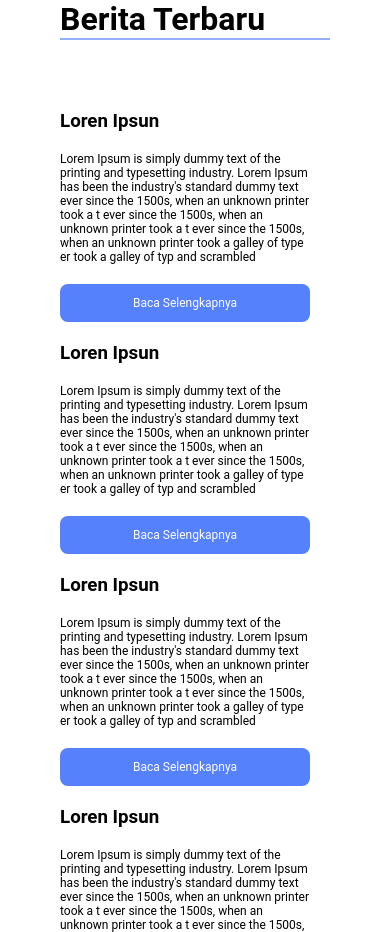
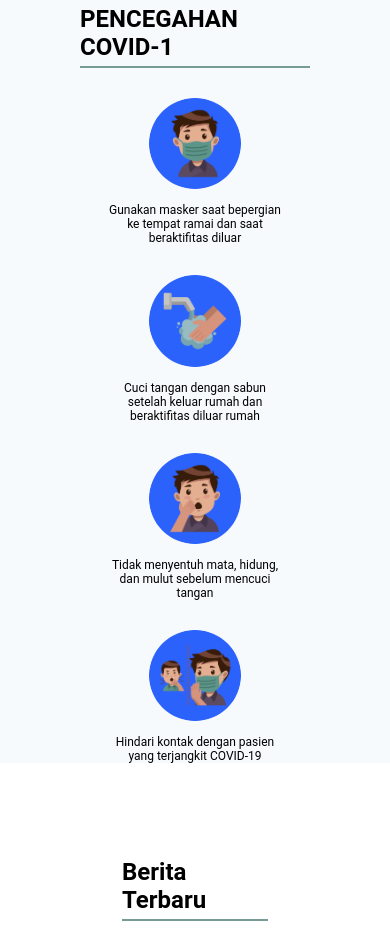
Before and after one commit to darlansyah/e4_dts2020, a plain HTML site: page index.html in a window 390 px wide. Shown: the top 932 px of the page. Drawn offline with Linux system fonts and the light colour scheme.

Commit message:
tugas khusnul

```diff
--- a/index.html
+++ b/index.html
@@ -11,13 +11,38 @@
 <body>
 
 
+  <!-- khusnul -->
+    <div class="extra1">
+        <h2>PENCEGAHAN COVID-1</h2>
+        <div class="container">
+            <div class="cara">
+                <img class="gambar" src="image/cara1a.png" alt="cara1">
+                <p>Gunakan masker saat bepergian ke tempat ramai dan saat beraktifitas diluar</p>
+            </div>
+            <div class="cara">
+                <img class="gambar" src="image/cara2a.png" alt="cara2">
+                <p>Cuci tangan dengan sabun setelah keluar rumah dan beraktifitas diluar rumah</p>
+            </div>
+            <div class="cara">
+                <img class="gambar" src="image/cara3a.png" alt="cara3">
+                <p>Tidak menyentuh mata, hidung, dan mulut sebelum mencuci tangan</p>
+            </div>
+            <div class="cara">
+                <img class="gambar" src="image/cara4a.png" alt="cara4">
+                <p>Hindari kontak dengan pasien yang terjangkit COVID-19</p>
+            </div>
+            <div class="clear"></div>
+        </div>
+    </div>
+    <!-- end khusnul -->
+
+
 
 
   <!-- darlan berita -->
   <div class="berita-wrapper">
-    <div class="berita-container">
-      <h1 class="berita-judul">Berita Terbaru</h1>
-      <hr/>
+    <h2 class="berita-judul">Berita Terbaru</h1>
+    <div class="container">
       <div class="item-berita">
         <div class="berita">
           <h3> Loren Ipsun </h3>
--- a/responsive.css
+++ b/responsive.css
@@ -1,5 +1,25 @@
 /* Untuk Tablet */
 @media all and (max-width: 1000px) {
+
+/* khusnul */
+.extra1 h2 {
+    margin: 0 122px;
+}
+
+.container {
+    width: 70%;
+}
+.gambar{
+  width: 75%;
+}
+.cara {
+    width: 40%;
+    margin: 0 5%;
+    padding: 0 1%;
+}
+/* end khusnul */
+
+
 /* darlan berita */
 .berita{
   width: 50%;
@@ -11,6 +31,30 @@
 
 /* Untuk Smartphone */
 @media all and (max-width: 670px) {
+
+/* khusnul */
+.extra1 h2 {
+    margin: 0 80px;
+}
+
+.container {
+    width: 60%;
+}
+
+.gambar{
+  width: 50%;
+}
+
+.cara {
+    width: 80%;
+    margin: 0 10%;
+    padding: 0 1%;
+}
+
+/* end khusnul */
+
+
+
   /* darlan berita */
 .berita{
   width: 100%;
--- a/stylesheet.css
+++ b/stylesheet.css
@@ -7,36 +7,92 @@
 /* end defauld css reset */
 
 
+/* khusnul */
+clear{
+    clear: left;
+}
+
+.extra1 {
+    margin: 0 auto;
+    background-color: #f7fafc;
+    margin-bottom: 90px;
+
+}
+
+.extra1 h2, .berita-judul{
+    font-size: 24px;
+    border-bottom: 2px solid #769c95;
+    padding: 5px 0;
+    margin: 0 122px;
+}
+
+.container {
+    margin: 0 auto;
+    width: 80%;
+    border-color: red;
+}
+
+.cara{
+    width: 20%;
+    float: left;
+    margin: 0 2.5%;
+    padding: 0 1%;
+    text-align: center;
+}
+
+.gambar {
+    width: 100%;
+    margin-top: 30px;
+
+}
+img{
+  border-radius: 50%;
+}
+.cara p {
+    margin-top: 10px;
+    text-align: center;
+    font-size: 12px;
+}
+
+/* end khusnul */
+
+
+
+
 /* darlan berita */
 .clear {
   clear: left;
 }
 
-.berita-wrapper {
+/* .berita-wrapper {
   margin: 0 60px;
   /* border: 1px solid red; */
-}
+/* }  */
 
-.berita-container hr {
+/* .berita-container hr {
   margin-bottom: 70px;
   border: 1px solid #2B62FC;
   opacity: 0.5;
-}
+} */
 
 .item-berita {
   width: 100%;
 }
 .berita {
+  margin-top: 30px;
   float: left;
   width: 25%;
   /* background-color: #999; */
   margin-bottom:  20px ;
   padding-right: 20px;
+  padding-left: 18px;
   opacity: 1;
   animation: animasiBerita 3s;
 
 }
-
+.berita h3{
+  margin-bottom: -10px;
+}
 .text-berita {
   padding: 20px 0;
   font-size: 12px;
```
Also changed, not shown: image/cara1a.png (added), image/cara2a.png (added), image/cara3a.png (added), image/cara4a.png (added).
